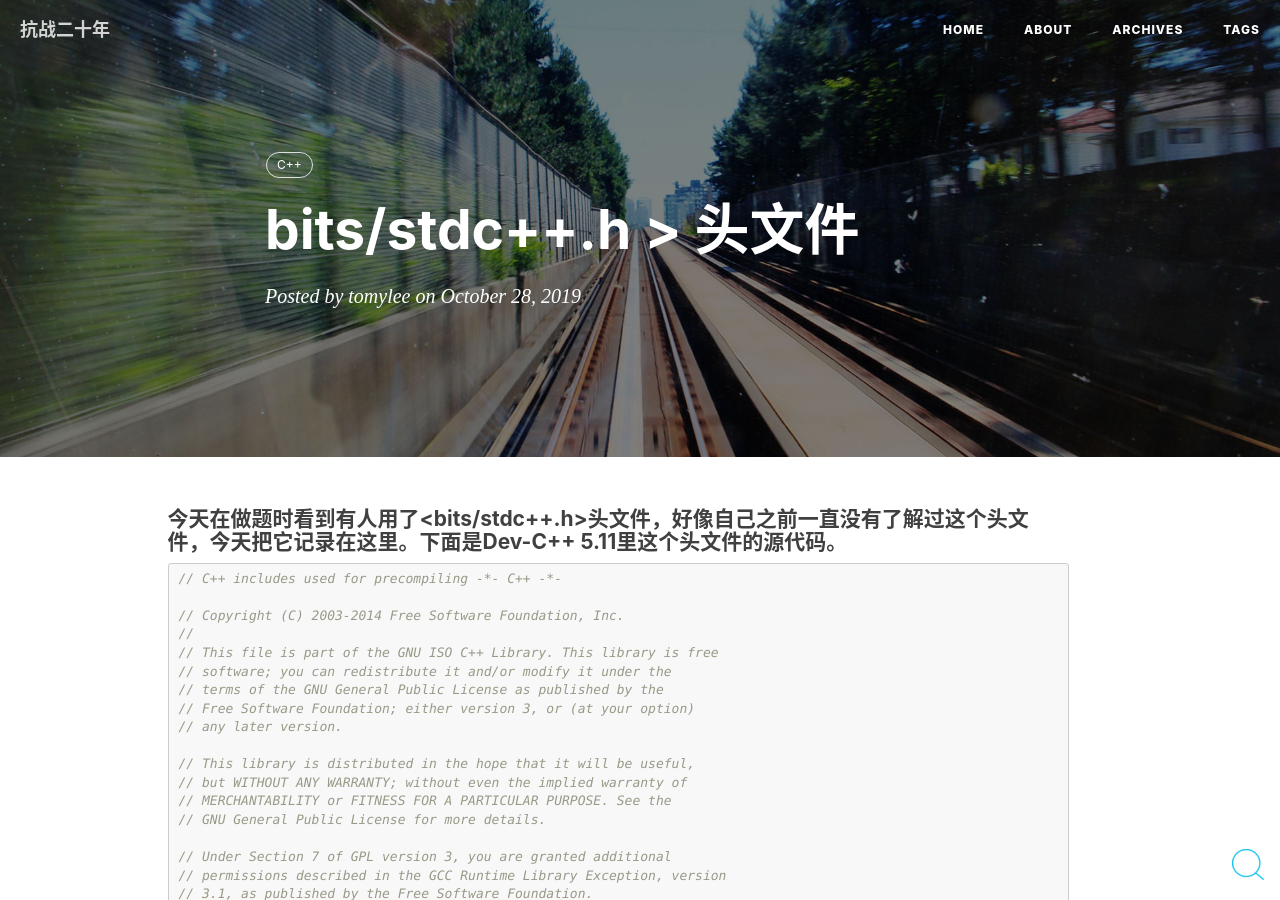
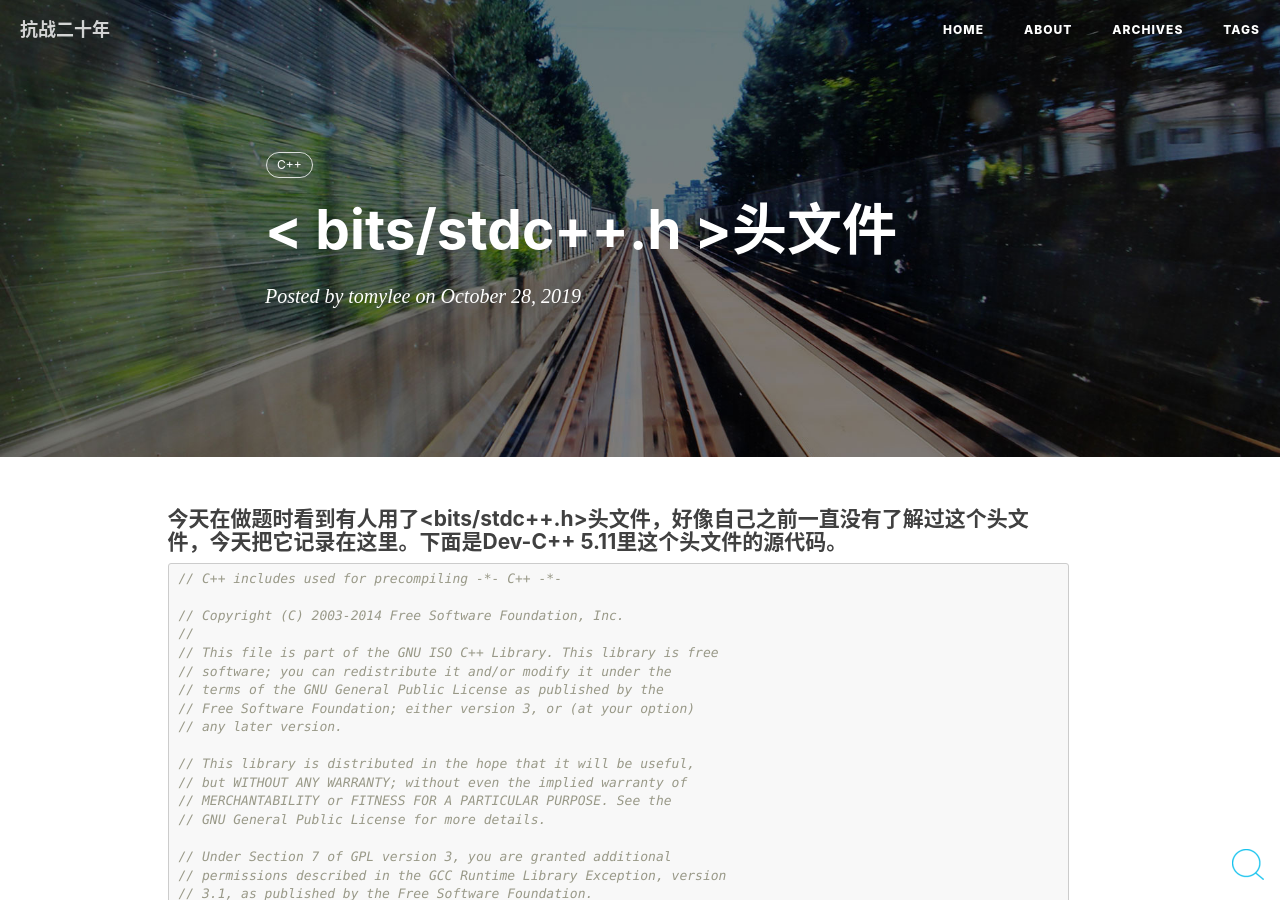
Before and after one commit to Tomy-Lee/Tomy-Lee.github.io, a Jekyll site: the page built from _posts/2019-10-28-bits.md, in a window 1280 px wide and 900 px high. Built offline with Jekyll 4.4.1, drawn with Linux system fonts in a browser that asks for light colours; nearby versions of some CDN libraries; comment, search, counter and statistics services are not loaded; some of the changed lines change nothing that is shown.

Commit message:
Update 2019-10-28-bits.md

```diff
--- a/_posts/2019-10-28-bits.md
+++ b/_posts/2019-10-28-bits.md
@@ -1,6 +1,6 @@
 ---
 layout:     post
-title: &lt bits/stdc++.h &gt 头文件
+title:  "&lt; bits/stdc++.h &gt;头文件"
 date:       2019-10-28
 author:     "tomylee"
 header-img: "img/post-bg-2015.jpg"
```
